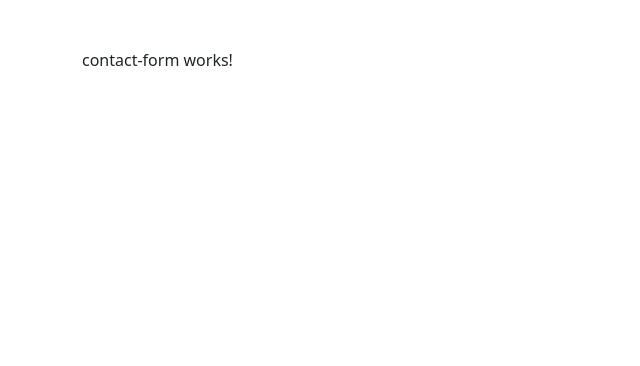
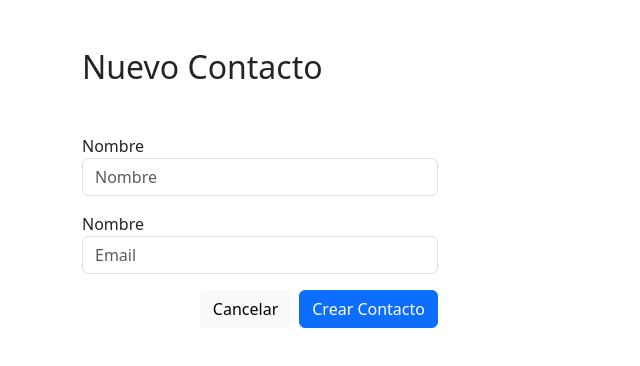
Before and after one commit to jhonino/Contact-FrontEnd, an Angular app: page /new in a window 1280 px wide. Shown: the top 366 px of the page, without its empty margins (0-640 px from the left). Built offline with nearby package versions, Linux system fonts and the light colour scheme.

Commit message:
haciendo el formulario de agregar un nuevo contacto

```diff
--- a/src/app/componentes/contact-form/contact-form.component.html
+++ b/src/app/componentes/contact-form/contact-form.component.html
@@ -1 +1,22 @@
-<p>contact-form works!</p>
+<h2 class="mb-5">Nuevo Contacto</h2>
+
+<div class="row row-cols-3">
+    <form>
+        <div class="mb-3">
+            <label for="name">Nombre</label>
+            <input id="name" type="text" placeholder="Nombre" class="form-control">
+        </div>
+        <div class="mb-3">
+            <label for="email">Nombre</label>
+            <input id="email" type="email" placeholder="Email" class="form-control">
+        </div>
+        <div class="text-end">
+            <button type="button" class="btn btn-light" routerLink="/">
+                Cancelar
+            </button>
+            <button class="btn btn-primary ms-2">
+                Crear Contacto
+            </button>
+        </div>
+    </form>
+</div>
--- a/src/app/componentes/contact-form/contact-form.component.ts
+++ b/src/app/componentes/contact-form/contact-form.component.ts
@@ -1,8 +1,9 @@
 import { Component } from '@angular/core';
+import { RouterModule } from '@angular/router';
 
 @Component({
   selector: 'app-contact-form',
-  imports: [],
+  imports: [RouterModule],
   templateUrl: './contact-form.component.html',
   styleUrl: './contact-form.component.css'
 })
--- a/src/app/componentes/contact-list/contact-list.component.ts
+++ b/src/app/componentes/contact-list/contact-list.component.ts
@@ -1,11 +1,12 @@
 import { Component, inject, OnInit } from '@angular/core';
 import { ContactService } from '../../servicios/contact.service';
 import { RouterModule } from '@angular/router';
+import { DatePipe } from '@angular/common';
 
 @Component({
   //standalone: true,
   selector: 'app-contact-list',
-  imports: [RouterModule],
+  imports: [RouterModule, DatePipe], //el date pipe es para la fecha
   templateUrl: './contact-list.component.html',
   styleUrl: './contact-list.component.css'
 })
```
